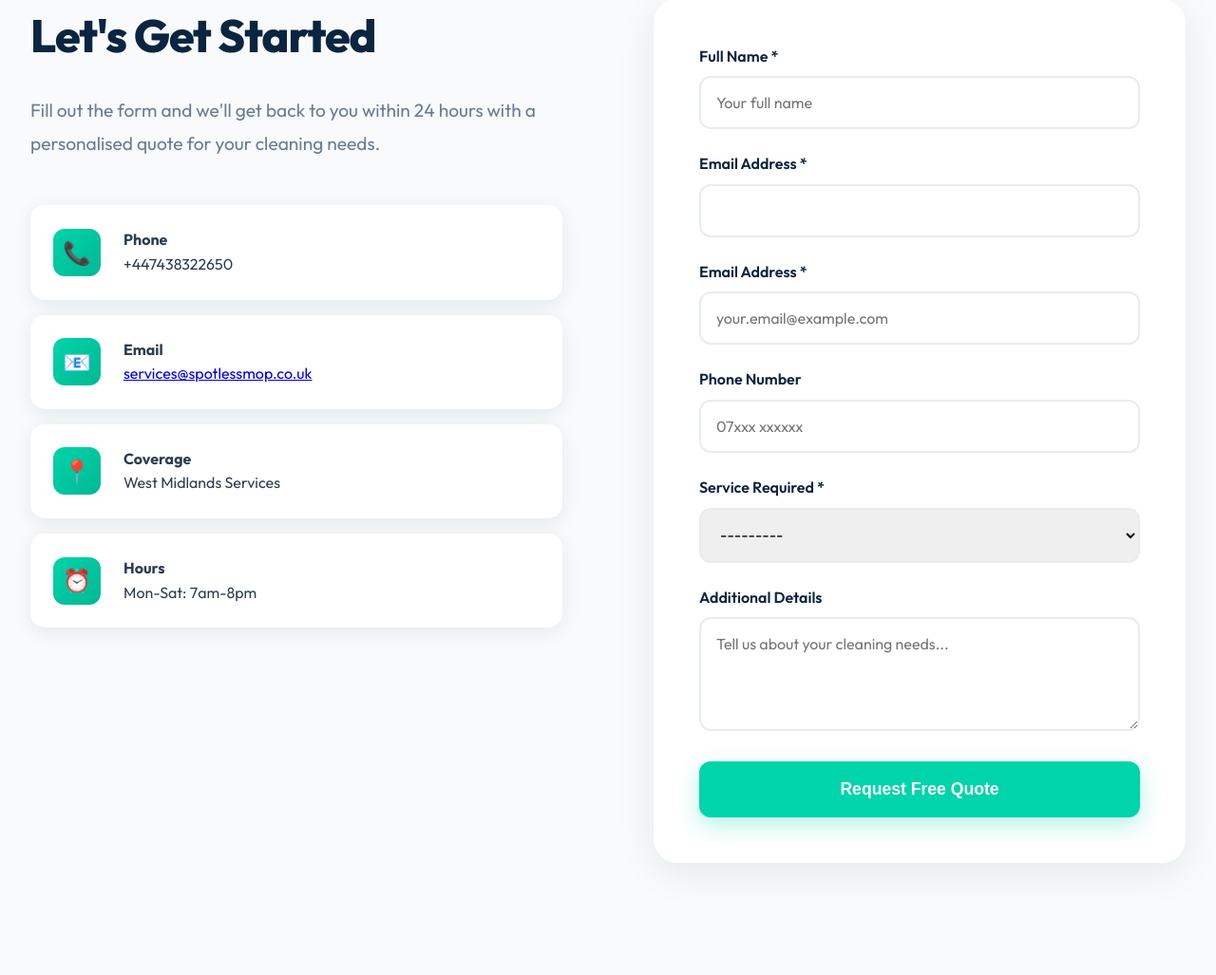
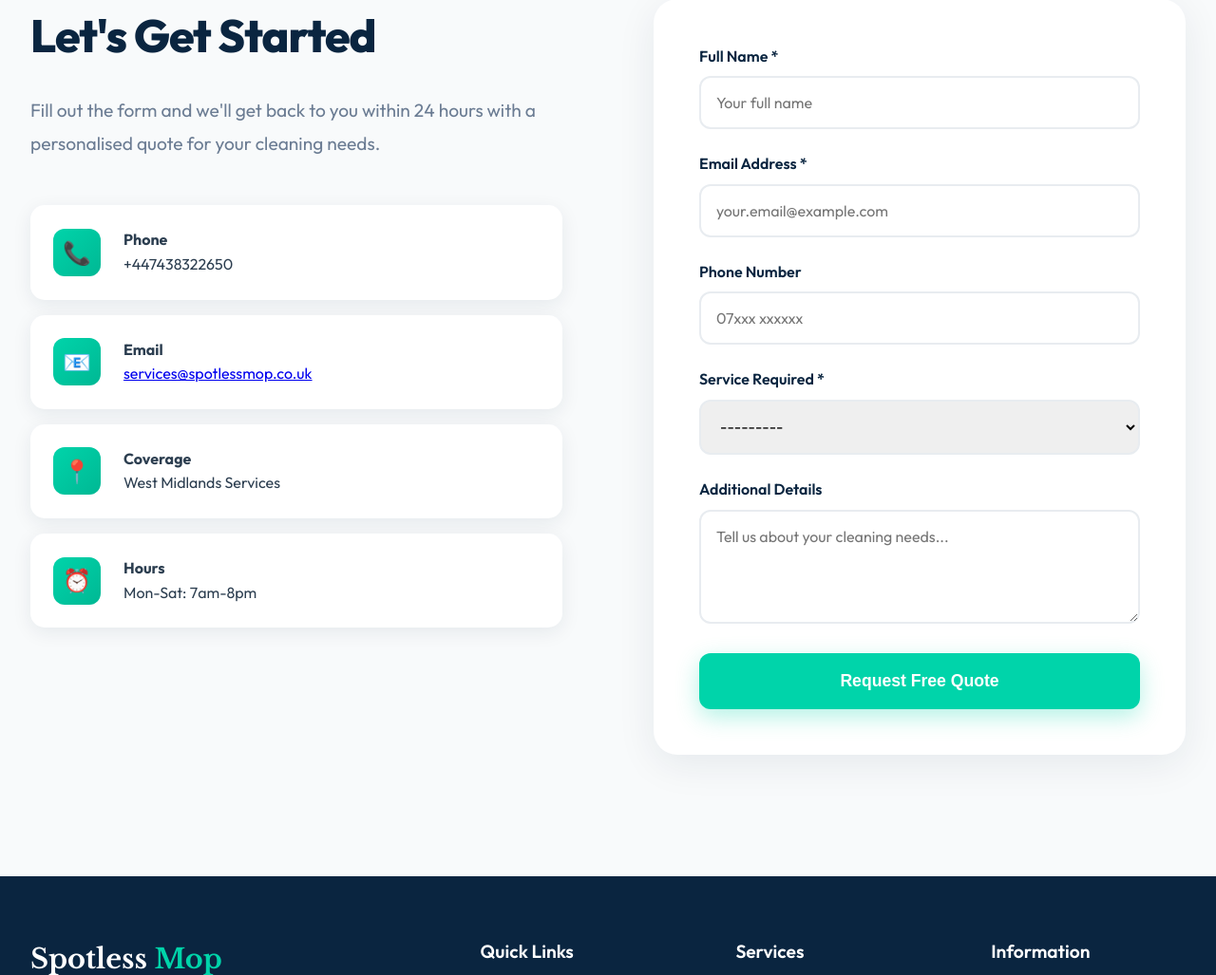
Before and after one commit to Cloud-with-mac/spotless-mop, a Django app: page / in a window 1280 px wide. Shown: the part 5052-6079 px from the top of the page at 95% size. Run offline with Django 5.2, Linux system fonts and the light colour scheme; data comes from the database, SQL or seed files in the repository; some libraries are stand-ins or nearby versions.

Commit message:
Updated services

```diff
--- a/cleaning/templates/cleaning/index.html
+++ b/cleaning/templates/cleaning/index.html
@@ -1262,10 +1262,6 @@
                     {% endif %}
                 </div>
                 <div class="form-group">
-                    <label for="email">Email Address *</label>
-                    <input type="email" id="email" name="email" required>
-                </div>
-                <div class="form-group">
                     <label for="{{ form.email.id_for_label }}">Email Address *</label>
                     {{ form.email }}
                     {% if form.email.errors %}
```
Also changed, not shown: 1 other file.
